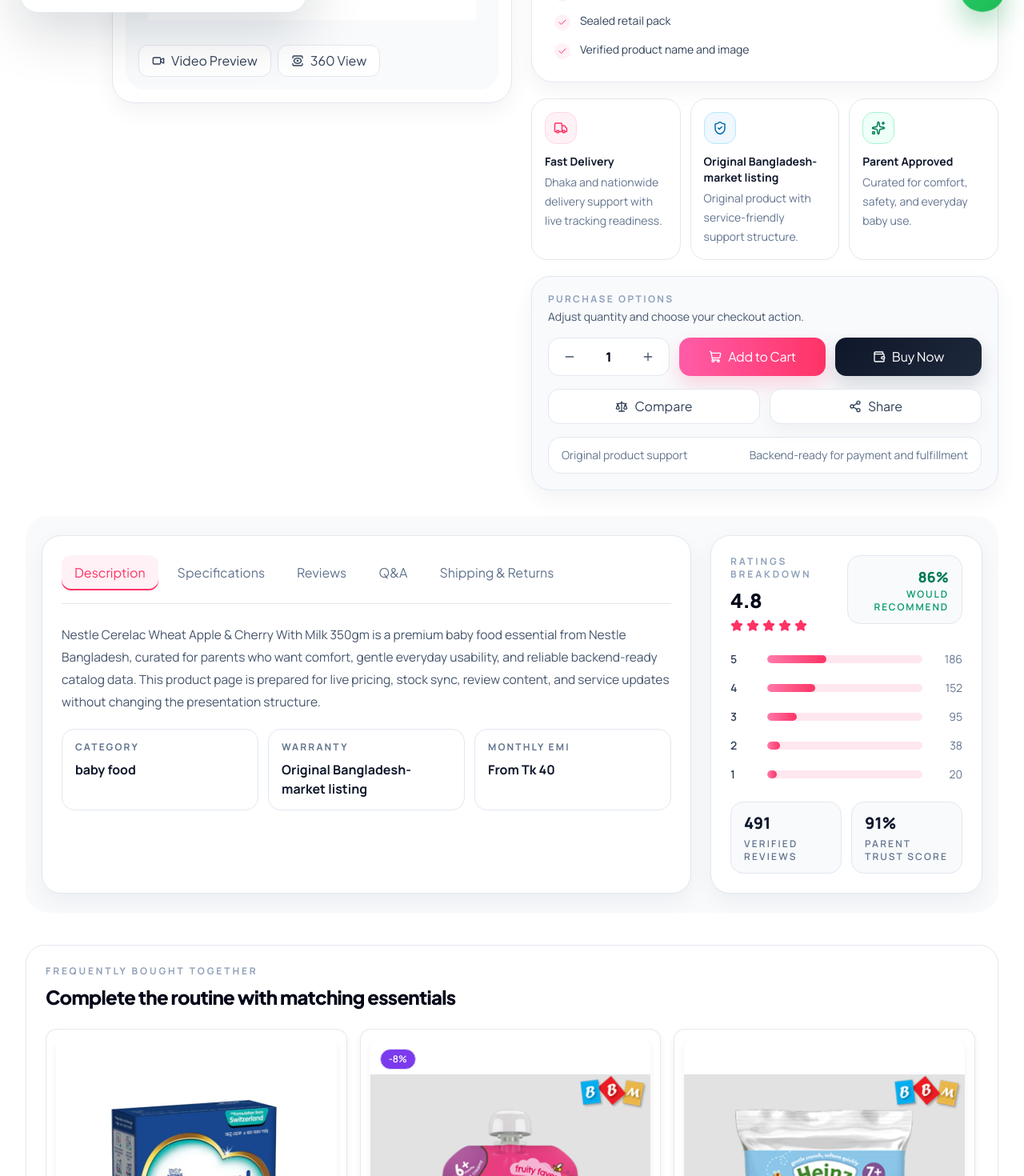
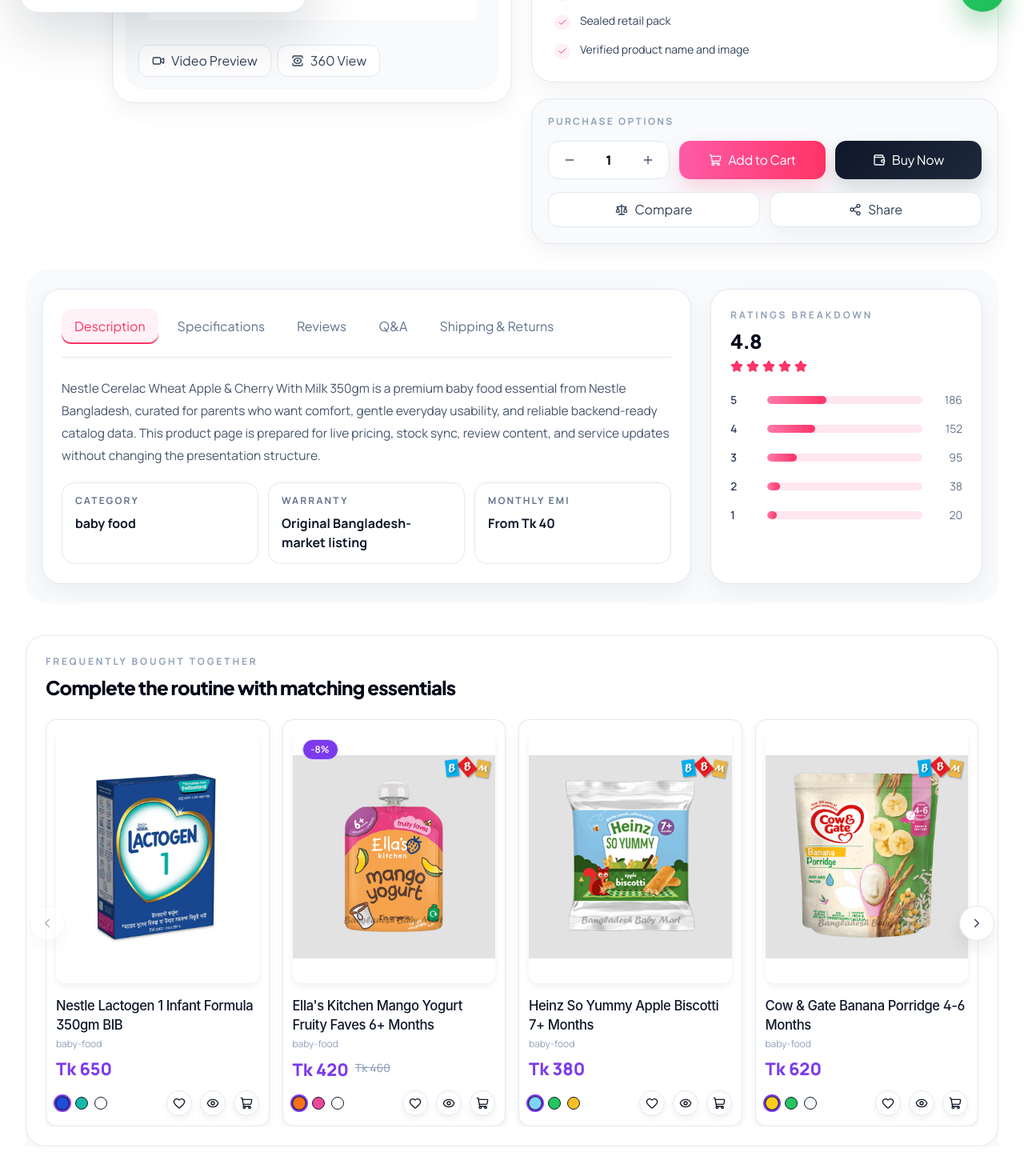
Before and after one commit to atef5922/baby-mart, a Next.js app: page /product/food-cerelac-wheat-apple-cherry-350g in a window 1280 px wide. Shown: the part 760-2230 px from the top of the page at 80% size. Built offline with nearby package versions, Linux system fonts and the light colour scheme.

Commit message:
Refine product details essentials section by removing extras

```diff
--- a/src/components/commerce/FrequentlyBoughtSlider.tsx
+++ b/src/components/commerce/FrequentlyBoughtSlider.tsx
@@ -67,7 +67,7 @@ export function FrequentlyBoughtSlider({ products }: { products: Product[] }) {
         >
           <div className="flex gap-4">
             {products.map((product) => (
-              <div key={product.id} className="min-w-0 flex-[0_0_100%] sm:flex-[0_0_calc(50%-0.5rem)] lg:flex-[0_0_calc(33.333%-0.75rem)] 2xl:flex-[0_0_calc(25%-0.75rem)]">
+              <div key={product.id} className="min-w-0 flex-[0_0_100%] sm:flex-[0_0_calc(50%-0.5rem)] lg:flex-[0_0_calc(25%-0.75rem)]">
                 <ProductCard product={product} cardVariant="home" />
               </div>
             ))}
--- a/src/components/commerce/ProductInfoPanel.tsx
+++ b/src/components/commerce/ProductInfoPanel.tsx
@@ -1,4 +1,4 @@
-import { Check, ShieldCheck, Sparkles, Star, Truck } from "lucide-react";
+import { Check, Star } from "lucide-react";
 import { ProductPurchasePanel } from "@/components/commerce/ProductPurchasePanel";
 import { Badge } from "@/components/ui/Badge";
 import { formatPrice } from "@/lib/utils";
@@ -74,42 +74,7 @@ export function ProductInfoPanel({ product }: { product: Product }) {
         </div>
       </div>
 
-      <div className="grid gap-3 sm:grid-cols-3">
-        <ServiceCard icon={Truck} title="Fast Delivery" text="Dhaka and nationwide delivery support with live tracking readiness." accent="rose" />
-        <ServiceCard icon={ShieldCheck} title={product.warranty} text="Original product with service-friendly support structure." accent="sky" />
-        <ServiceCard icon={Sparkles} title="Parent Approved" text="Curated for comfort, safety, and everyday baby use." accent="mint" />
-      </div>
-
       <ProductPurchasePanel product={product} />
     </div>
   );
 }
-
-function ServiceCard({
-  icon: Icon,
-  title,
-  text,
-  accent
-}: {
-  icon: typeof Truck;
-  title: string;
-  text: string;
-  accent: "rose" | "sky" | "mint";
-}) {
-  const accentClass =
-    accent === "rose"
-      ? "bg-[#FFF2F7] text-[#FF3366] border-[#FFD7E4]"
-      : accent === "sky"
-        ? "bg-[#EFF7FF] text-sky-700 border-sky-200"
-        : "bg-[#EEFFF8] text-emerald-700 border-emerald-200";
-
-  return (
-    <div className="rounded-[20px] border border-slate-200 bg-white p-4">
-      <div className={`grid h-10 w-10 place-items-center rounded-[14px] border ${accentClass}`}>
-        <Icon size={18} />
-      </div>
-      <div className="mt-3 text-sm font-bold text-slate-900">{title}</div>
-      <div className="mt-1 text-sm leading-6 text-slate-500">{text}</div>
-    </div>
-  );
-}
--- a/src/components/commerce/ProductPurchasePanel.tsx
+++ b/src/components/commerce/ProductPurchasePanel.tsx
@@ -59,7 +59,6 @@ export function ProductPurchasePanel({ product }: { product: Product }) {
     <Card className="sticky top-28 rounded-[24px] border border-slate-200 bg-[#F8FAFC] p-4 shadow-[0_10px_28px_rgba(15,23,42,0.05)] sm:p-5">
       <div>
         <div className="text-xs font-bold uppercase tracking-[0.2em] text-slate-400">Purchase Options</div>
-        <div className="mt-1 text-sm text-slate-600">Adjust quantity and choose your checkout action.</div>
       </div>
 
       <div className="mt-4 grid gap-3 sm:grid-cols-[152px_1fr] xl:grid-cols-[152px_1fr_1fr]">
@@ -135,11 +134,6 @@ export function ProductPurchasePanel({ product }: { product: Product }) {
           Share
         </Button>
       </div>
-
-      <div className="mt-4 flex flex-wrap items-center justify-between gap-3 rounded-[16px] border border-slate-200 bg-white px-4 py-3 text-sm text-slate-500">
-        <span>Original product support</span>
-        <span>Backend-ready for payment and fulfillment</span>
-      </div>
     </Card>
   );
 }
--- a/src/components/commerce/RatingBreakdown.tsx
+++ b/src/components/commerce/RatingBreakdown.tsx
@@ -4,7 +4,6 @@ import type { Product } from "@/types/commerce";
 
 export function RatingBreakdown({ product }: { product: Product }) {
   const rows = buildBreakdown(product.rating, product.reviewCount);
-  const recommendationRate = Math.min(98, Math.max(84, Math.round(product.rating * 18)));
 
   return (
     <Card className="rounded-[24px] border border-slate-200 bg-white p-6 shadow-[0_10px_28px_rgba(15,23,42,0.05)]">
@@ -22,10 +21,6 @@ export function RatingBreakdown({ product }: { product: Product }) {
             ))}
           </div>
         </div>
-        <div className="rounded-[16px] border border-slate-200 bg-slate-50 px-4 py-3 text-right">
-          <div className="text-lg font-black text-emerald-700">{recommendationRate}%</div>
-          <div className="text-xs font-semibold uppercase tracking-[0.16em] text-emerald-600">Would recommend</div>
-        </div>
       </div>
 
       <div className="mt-6 space-y-4">
@@ -40,20 +35,7 @@ export function RatingBreakdown({ product }: { product: Product }) {
         ))}
       </div>
 
-      <div className="mt-6 grid gap-3 sm:grid-cols-2">
-        <MetricCard label="Verified reviews" value={product.reviewCount.toString()} />
-        <MetricCard label="Parent trust score" value={`${Math.min(99, Math.round(product.rating * 19))}%`} />
-      </div>
     </Card>
-  );
-}
-
-function MetricCard({ label, value }: { label: string; value: string }) {
-  return (
-    <div className="rounded-[16px] border border-slate-200 bg-slate-50 px-4 py-3">
-      <div className="text-xl font-black text-slate-900">{value}</div>
-      <div className="mt-1 text-xs font-semibold uppercase tracking-[0.18em] text-slate-500">{label}</div>
-    </div>
   );
 }
 
```
